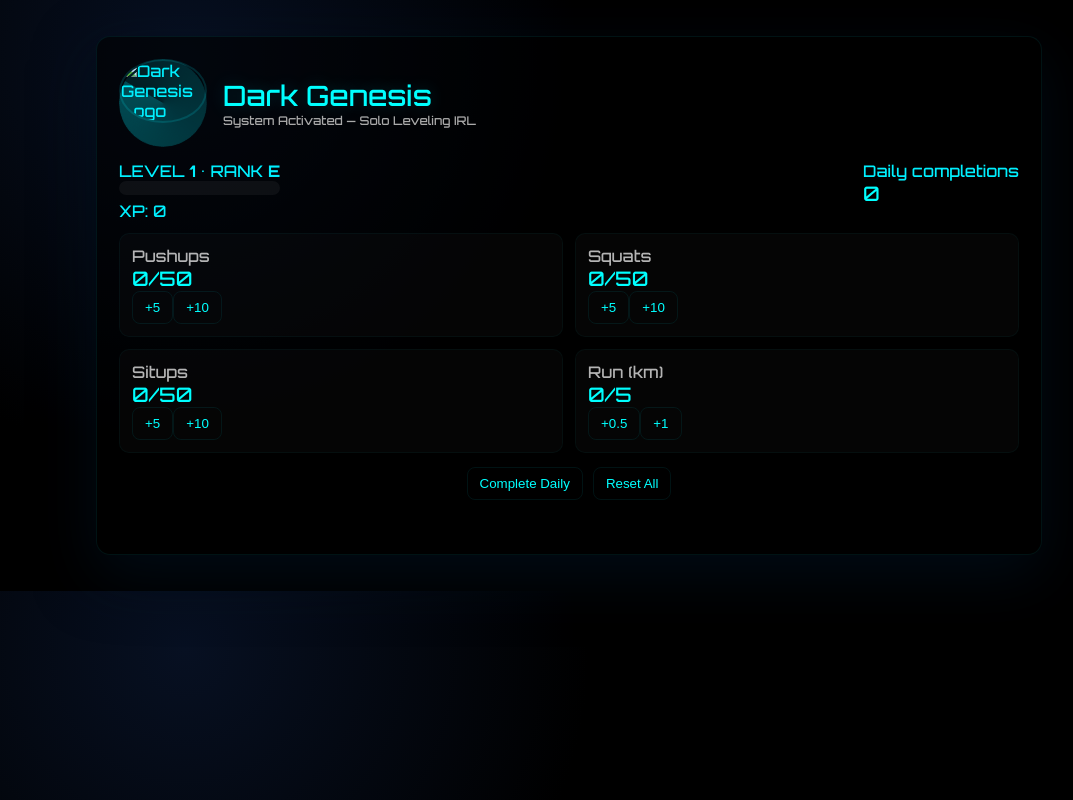
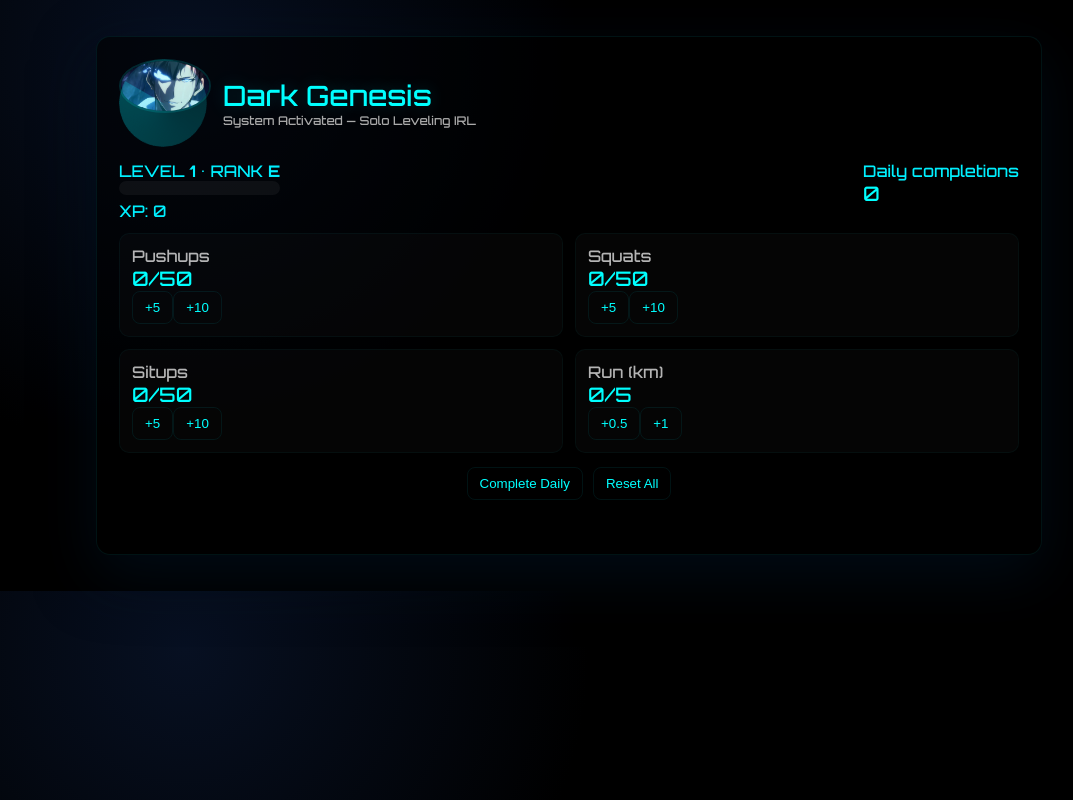
Before and after one commit to MAYONSHARAN/PlayerSystem, a plain HTML site: page index.html in a window 1280 px wide. Shown: the whole page, without its empty margins (71-1144 px from the left). Drawn offline with Linux system fonts and the light colour scheme; no server answers.

Commit message:
Update index.html

```diff
--- a/index.html
+++ b/index.html
@@ -64,7 +64,7 @@
   <div class="header">
     <div class="logo-wrap">
       <div class="mana-ring"></div>
-      <div class="logo"><img src="logo.png" alt="Dark Genesis Logo"></div>
+      <div class="logo"><img src="logo.jpg" alt="Dark Genesis Logo"></div>
     </div>
     <div><div class="player-name">Dark Genesis</div><div style="font-size:12px;color:#aaa;">System Activated — Solo Leveling IRL</div></div>
   </div>
```
